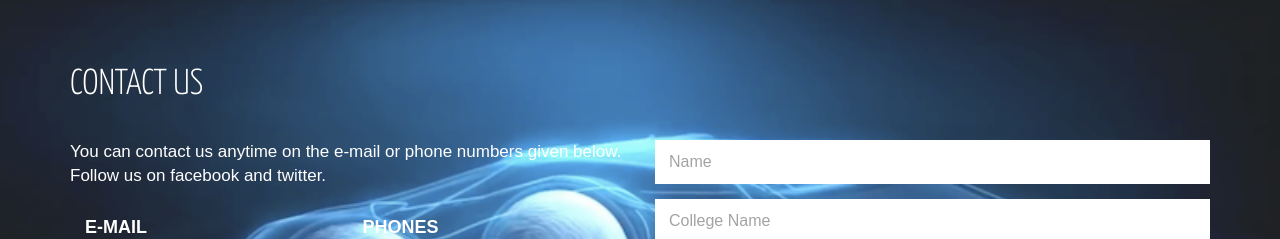
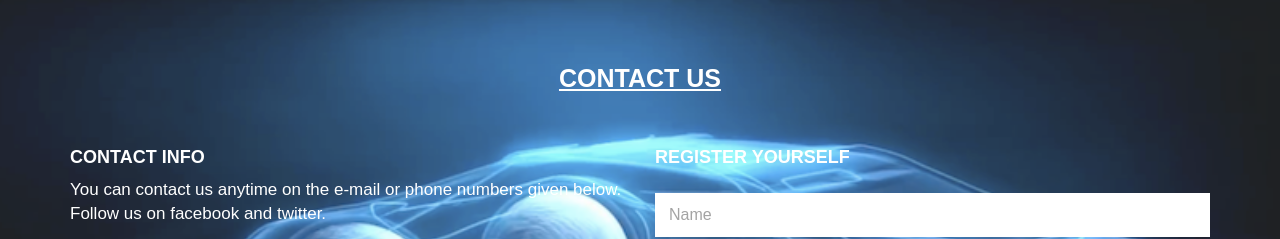
Before and after one commit to saedevs/websiteTest, a plain HTML site: page index.html in a window 1280 px wide. Shown: the part 2561-2800 px from the top of the page. Drawn offline with Linux system fonts and the light colour scheme; some packages are replaced by stand-ins of ours.

Commit message:
Update index.html

```diff
--- a/index.html
+++ b/index.html
@@ -246,10 +246,11 @@
 				<div class="row">
 					<div class="col-md-12 col-sm-12 text - center">
 						<div class="contact-text">
-							<h1 class = "heading bold">Contact Us</h1>
+							<h2>Contact Us</h2>
 						</div>
 					</div>
 					<div class="col-md-6 col-sm-12 contact-address">
+						<h3>Contact Info</h3>
 						<p>You can contact us anytime on the e-mail or phone numbers given below. Follow us on facebook and twitter.</p>
 						<div class="col-md-6 col-sm-4">
 						<h3>E-MAIL</h3>
@@ -262,6 +263,7 @@
 				</div>
 					<div class="col-md-6 col-sm-5">
 						<div id="contact-section">
+							<h3>Register Yourself</h3>
 					    	<div class="status alert alert-success" style="display: none"></div>
 					    	<form id="main-contact-form" class="contact-form" name="contact-form" method="post" action="sendemail.php">
 					            <div class="form-group">
```
